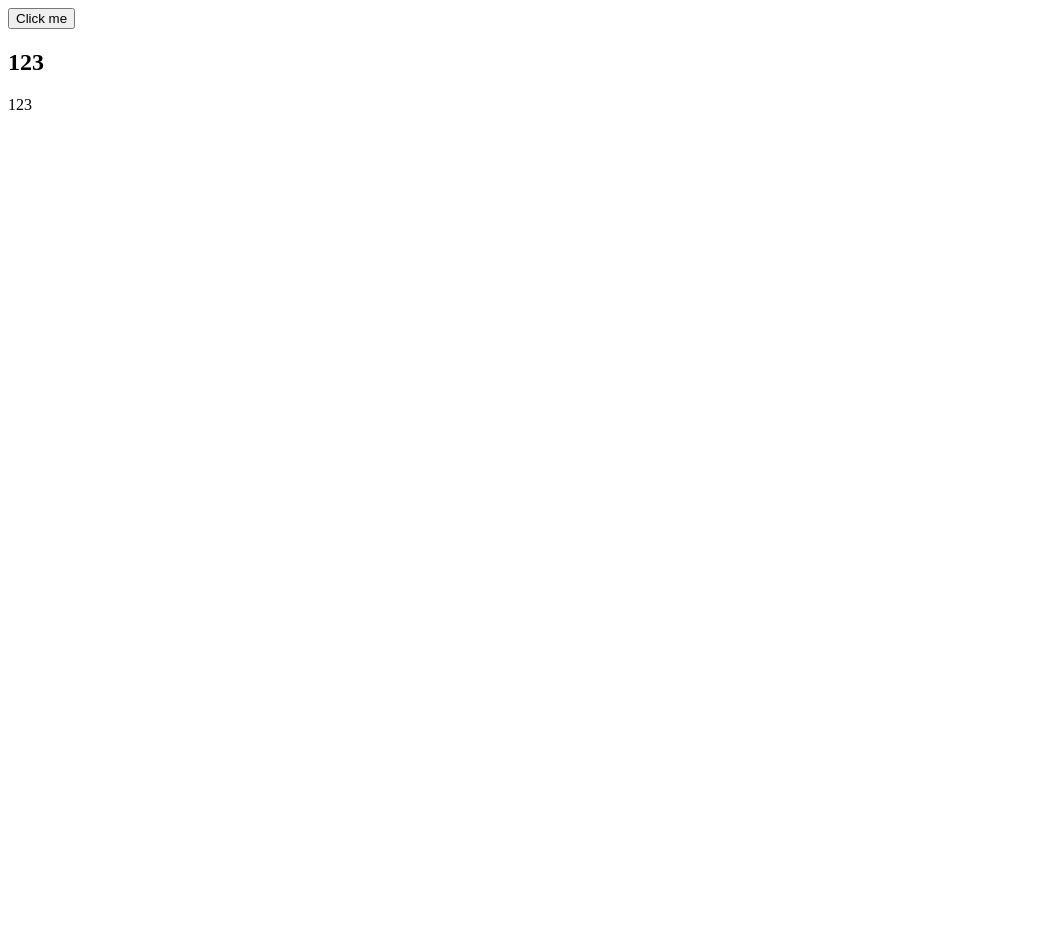
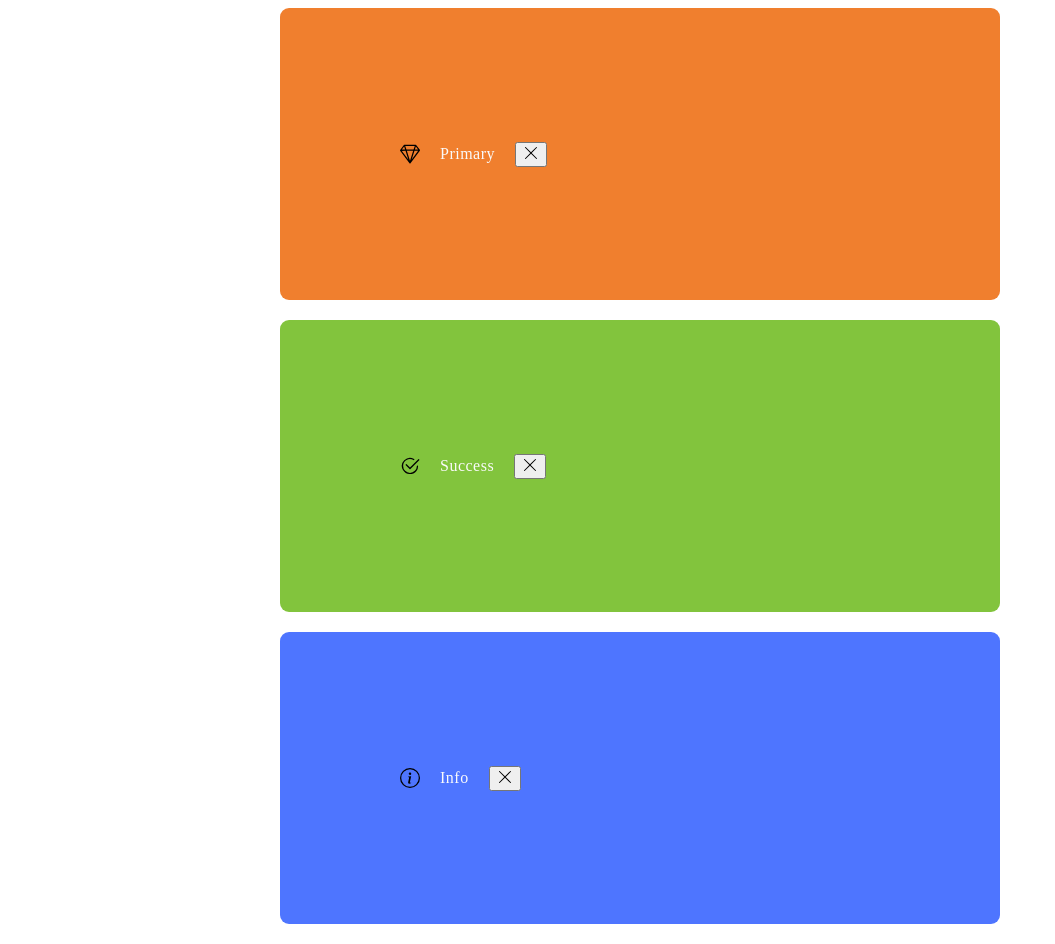
Before and after one commit to Nickolay1990/Study_sass, a website built with Vite: page index.html in a window 1280 px wide. Shown: the whole page, without its empty margins (0-1055 px from the left). Before the commit the page ends 800 px from the top, so only its background shows below. Built offline with nearby package versions, Linux system fonts and the light colour scheme; files whose address does not match are found by name.

Commit message:
done lesson 9

```diff
--- a/index.html
+++ b/index.html
@@ -6,12 +6,48 @@
         <meta name="viewport" content="width=device-width, initial-scale=1.0" />
         <title>SASS Tutorial template</title>
     </head>
-    <body class="page">
-        <button class="small-btn" type="button">Click me</button>
-        <section class="section">
-            <h1 class="title">123</h1>
-            <p class="text">123</p>
-        </section>
+    <body>
+        <div class="notification-primary">
+            <svg class="notification-icon" width="20" height="20">
+                <use href="'./src/images/icons.svg#icon-primary"></use>
+            </svg>
+
+            <p class="notification-text">Primary</p>
+
+            <button class="notification-btn">
+                <svg class="notification-btn-icon" width="16" height="16">
+                    <use href="./src/images/icons.svg#icon-close"></use>
+                </svg>
+            </button>
+        </div>
+
+        <div class="notification-success">
+            <svg class="notification-icon" width="20" height="20">
+                <use href="'./src/images/icons.svg#icon-check"></use>
+            </svg>
+
+            <p class="notification-text">Success</p>
+
+            <button class="notification-btn">
+                <svg class="notification-btn-icon" width="16" height="16">
+                    <use href="./src/images/icons.svg#icon-close"></use>
+                </svg>
+            </button>
+        </div>
+
+        <div class="notification-info">
+            <svg class="notification-icon" width="20" height="20">
+                <use href="'./src/images/icons.svg#icon-info"></use>
+            </svg>
+
+            <p class="notification-text">Info</p>
+
+            <button class="notification-btn">
+                <svg class="notification-btn-icon" width="16" height="16">
+                    <use href="./src/images/icons.svg#icon-close"></use>
+                </svg>
+            </button>
+        </div>
         <script type="module" src="./src/js/main.js"></script>
     </body>
 </html>
--- /dev/null
+++ b/src/scss/--examples--/lesson_9/_extend.scss
@@ -0,0 +1,90 @@
+%notification {
+    display: flex;
+    align-items: center;
+    gap: 20px;
+    width: 480px;
+    padding: 20px;
+    font-family: Montserrat;
+    color: #fafafb;
+    font-style: 16px;
+    line-height: 20px;
+    letter-spacing: 0.5px;
+    background-color: #92929d;
+    border-radius: 9px;
+    margin: 0 auto;
+    margin-bottom: 20px;
+
+    @media screen and (min-width: 768px) {
+        padding: 120px;
+    }
+}
+
+.notification-primary {
+    @extend %notification;
+    background-color: #f07f2e;
+}
+.notification-success {
+    @extend %notification;
+    background-color: #82c43d;
+}
+.notification-info {
+    @extend %notification;
+    background-color: #4e75ff;
+}
+
+// .notification {
+//     display: flex;
+//     align-items: center;
+//     gap: 20px;
+//     width: 480px;
+//     padding: 20px;
+//     font-family: Montserrat;
+//     color: #fafafb;
+//     font-style: 16px;
+//     line-height: 20px;
+//     letter-spacing: 0.5px;
+//     background-color: #92929d;
+//     border-radius: 9px;
+//     margin: 0 auto;
+//     margin-bottom: 20px;
+// }
+
+// .notification-primary {
+//     @extend .notification;
+//     background-color: #f07f2e;
+// }
+// .notification-success {
+//     @extend .notification;
+//     background-color: #82c43d;
+// }
+// .notification-info {
+//     @extend .notification;
+//     background-color: #4e75ff;
+// }
+
+// .notification {
+//     display: flex;
+//     align-items: center;
+//     gap: 20px;
+//     width: 480px;
+//     padding: 20px;
+//     font-family: Montserrat;
+//     color: #fafafb;
+//     font-style: 16px;
+//     line-height: 20px;
+//     letter-spacing: 0.5px;
+//     background-color: #92929d;
+//     border-radius: 9px;
+//     margin: 0 auto;
+//     margin-bottom: 20px;
+// }
+
+// .notification-primary {
+//     background-color: #f07f2e;
+// }
+// .notification-success {
+//     background-color: #82c43d;
+// }
+// .notification-info {
+//     background-color: #4e75ff;
+// }
--- a/src/scss/main.scss
+++ b/src/scss/main.scss
@@ -12,4 +12,5 @@
 // @use './--examples--/lesson_6/umpersand';
 
 // @use './--examples--/lesson_7/math';
-@use './--examples--/lesson_7/task-badge';
+// @use './--examples--/lesson_7/task-badge';
+@use './--examples--/lesson_9/extend';
```
Also changed, not shown: src/images/icons.svg (added).
